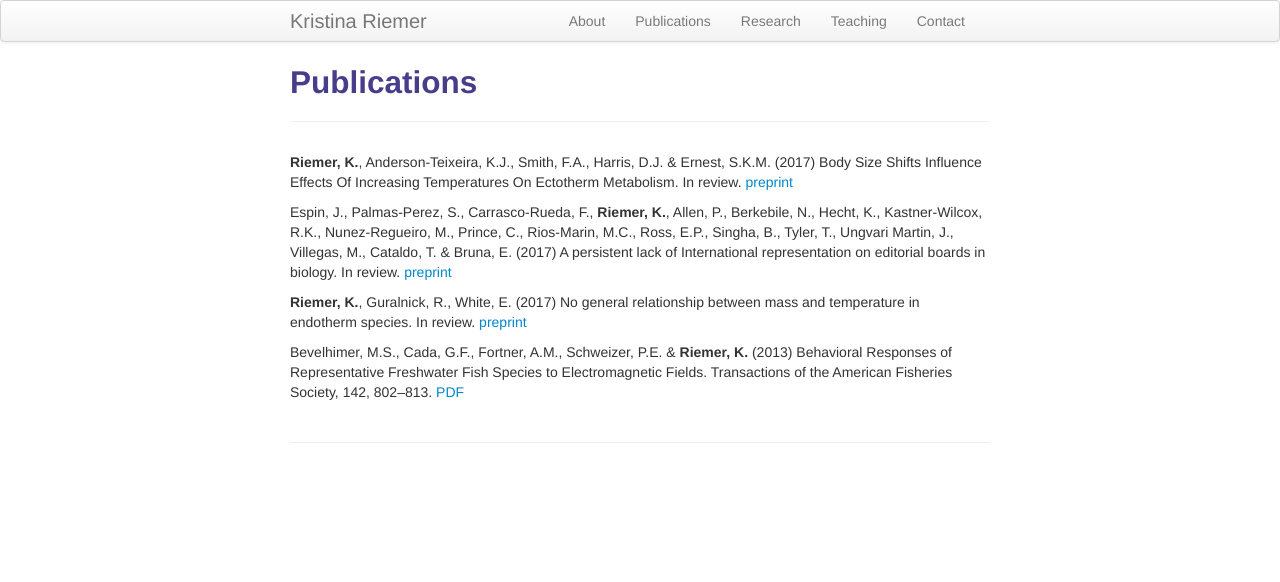
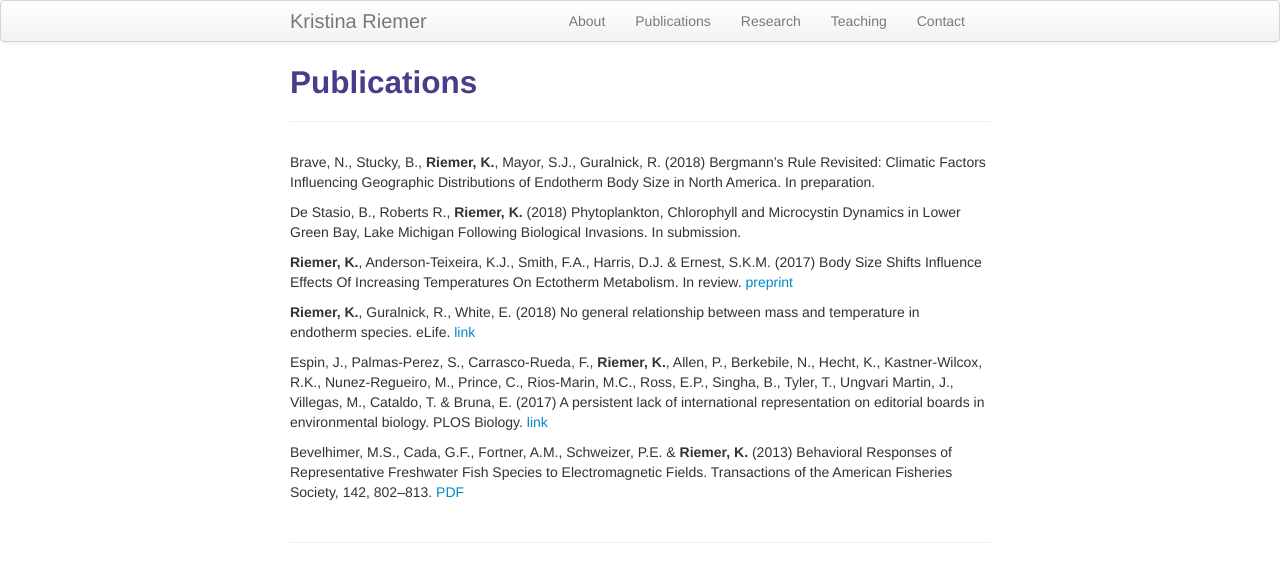
Before and after one commit to KristinaRiemer/KristinaRiemer.github.io, a Jekyll site: the page built from pages/pubs.md, in a window 1280 px wide. Shown: the top 582 px of the page. Built offline with Jekyll 4.4.1, drawn with Linux system fonts in a browser that asks for light colours.

Commit message:
Update pubs

```diff
--- a/pages/pubs.md
+++ b/pages/pubs.md
@@ -4,10 +4,14 @@ title: Publications
 description: Kristina Riemer's publications
 ---
 
+Brave, N., Stucky, B., **Riemer, K.**, Mayor, S.J., Guralnick, R. (2018) Bergmann’s Rule Revisited: Climatic Factors Influencing Geographic Distributions of Endotherm Body Size in North America. In preparation.
+
+De Stasio, B., Roberts R., **Riemer, K.** (2018) Phytoplankton, Chlorophyll and Microcystin Dynamics in Lower Green Bay, Lake Michigan Following Biological Invasions. In submission.
+
 **Riemer, K.**, Anderson-Teixeira, K.J., Smith, F.A., Harris, D.J. & Ernest, S.K.M. (2017) Body Size Shifts Influence Effects Of Increasing Temperatures On Ectotherm Metabolism. In review. [preprint](http://biorxiv.org/content/early/2017/05/17/139279)
 
-Espin, J., Palmas-Perez, S., Carrasco-Rueda, F., **Riemer, K.**, Allen, P., Berkebile, N., Hecht, K., Kastner-Wilcox, R.K., Nunez-Regueiro, M., Prince, C., Rios-Marin, M.C., Ross, E.P., Singha, B., Tyler, T., Ungvari Martin, J., Villegas, M., Cataldo, T. & Bruna, E. (2017) A persistent lack of International representation on editorial boards in biology. In review. [preprint](http://biorxiv.org/content/early/2017/05/05/131292)
+**Riemer, K.**, Guralnick, R., White, E. (2018) No general relationship between mass and temperature in endotherm species. eLife. [link](https://elifesciences.org/articles/27166)
 
-**Riemer, K.**, Guralnick, R., White, E. (2017) No general relationship between mass and temperature in endotherm species. In review. [preprint](http://biorxiv.org/content/early/2017/03/08/113753)
+Espin, J., Palmas-Perez, S., Carrasco-Rueda, F., **Riemer, K.**, Allen, P., Berkebile, N., Hecht, K., Kastner-Wilcox, R.K., Nunez-Regueiro, M., Prince, C., Rios-Marin, M.C., Ross, E.P., Singha, B., Tyler, T., Ungvari Martin, J., Villegas, M., Cataldo, T. & Bruna, E. (2017) A persistent lack of international representation on editorial boards in environmental biology. PLOS Biology. [link](http://journals.plos.org/plosbiology/article?id=10.1371/journal.pbio.2002760)
 
 Bevelhimer, M.S., Cada, G.F., Fortner, A.M., Schweizer, P.E. & **Riemer, K.** (2013) Behavioral Responses of Representative Freshwater Fish Species to Electromagnetic Fields. Transactions of the American Fisheries Society, 142, 802–813. [PDF](http://hydropower.ornl.gov/docs/pubs/Behavioral_Responses_of_Representative_Freshwater_Fish_Species_to_Electromagnetic_Fields.pdf)
```
